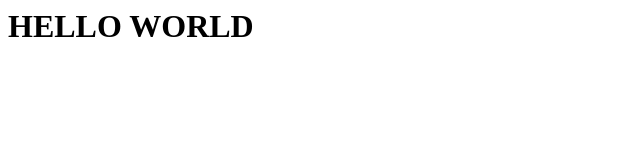
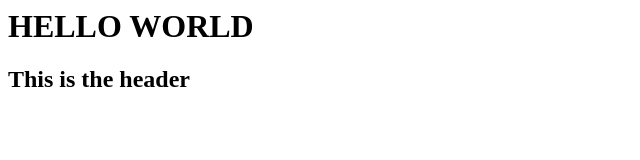
Before and after one commit to Pandasaez/COR_Saez, a plain HTML site: page index.html in a window 1280 px wide. Shown: the whole page, without its empty margins (0-640 px from the left). Drawn offline with Linux system fonts and the light colour scheme.

Commit message:
Testing Header

```diff
--- a/index.html
+++ b/index.html
@@ -1 +1,2 @@
 <H1>HELLO WORLD</H1>
+<h2> This is the header</h2>
```
